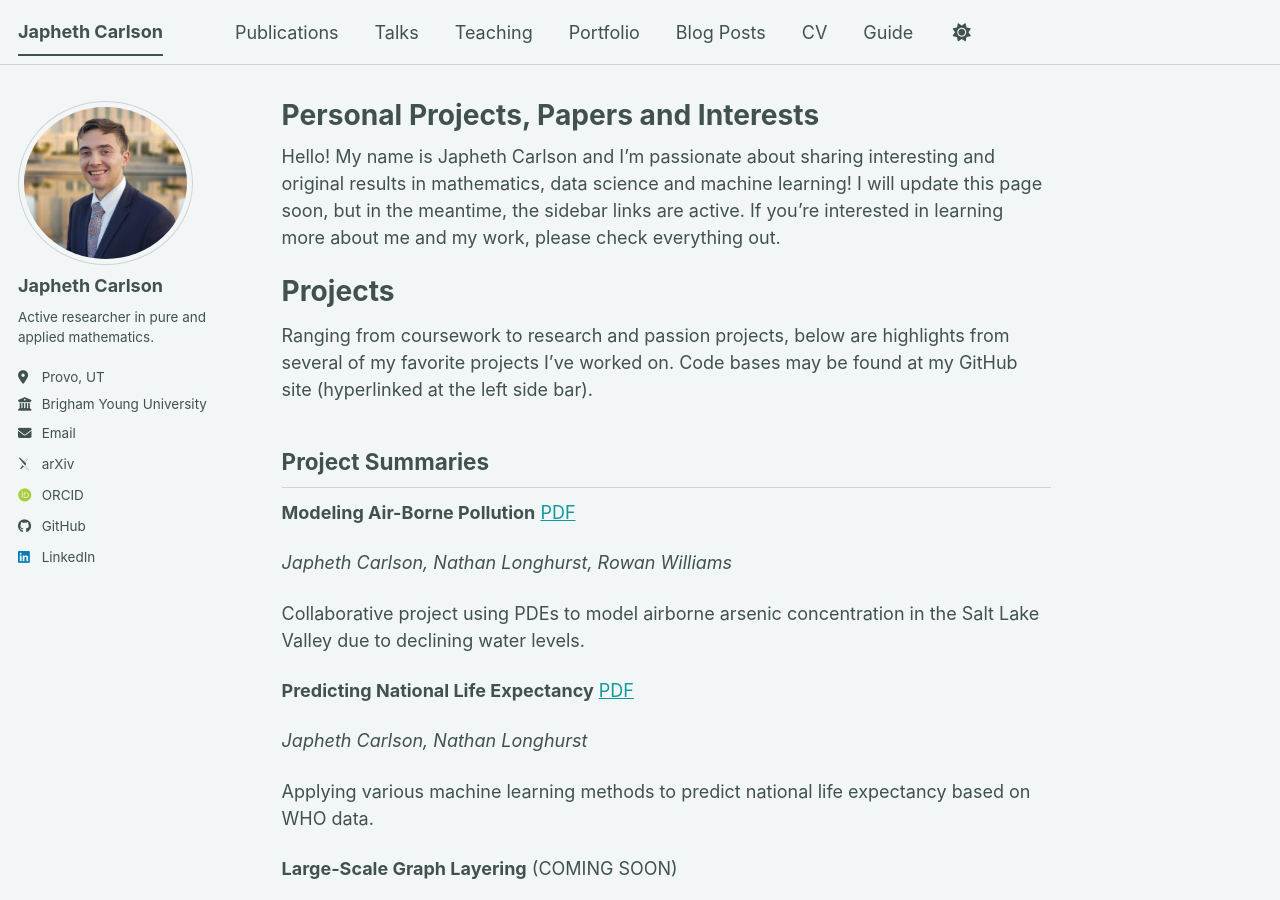
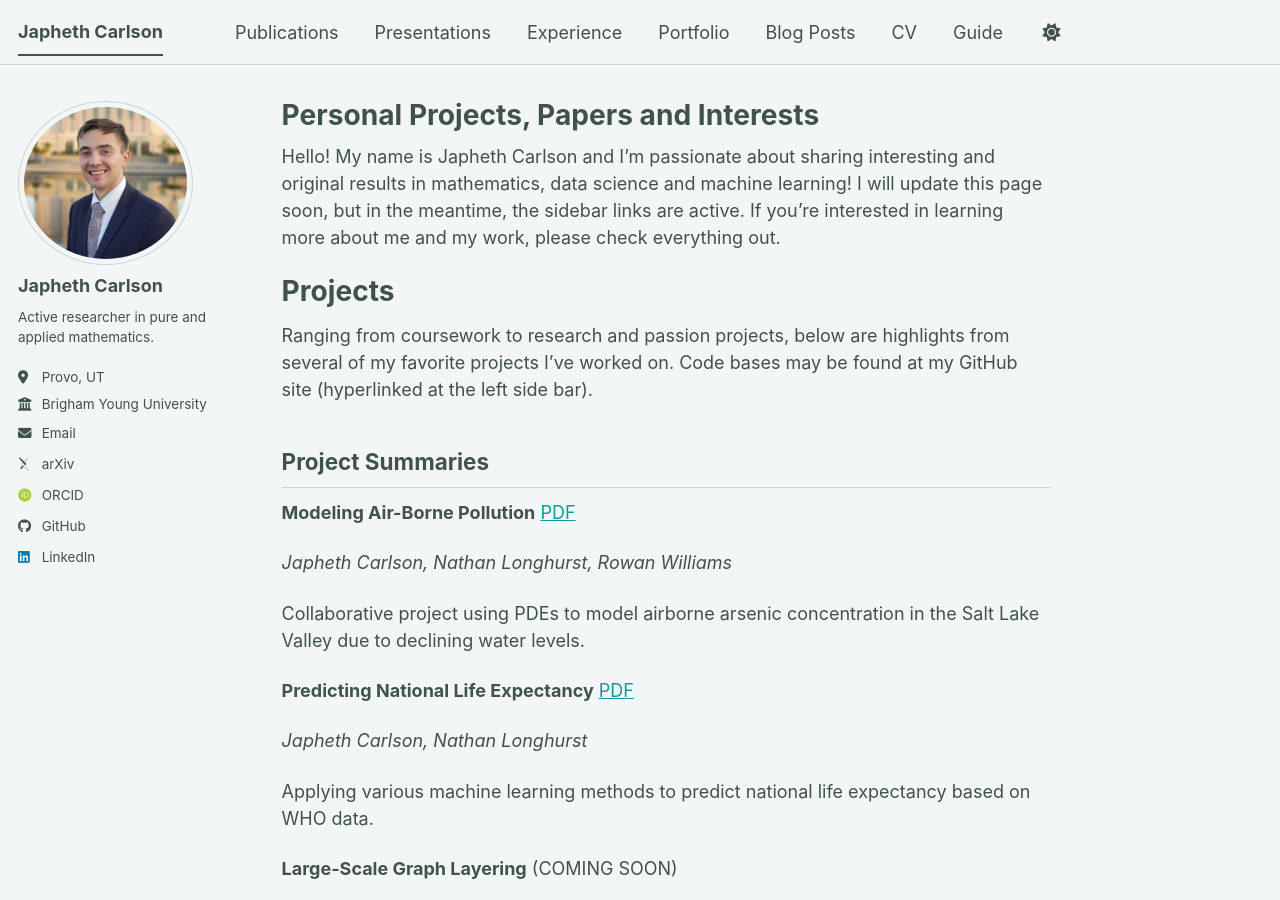
Before and after one commit to jrc117/jrc117.github.io, a Jekyll site: the page built from _pages/about.md, in a window 1280 px wide and 900 px high. Built offline with Jekyll 4.4.1, drawn with Linux system fonts in a browser that asks for light colours; some web fonts are replaced; a script bundle is joined from its source files by our own code; library files that are not in the unit come from our copies.

Commit message:
Rename 'Talks' to 'Presentations' and 'Teaching' to 'Experience'

```diff
--- a/_data/navigation.yml
+++ b/_data/navigation.yml
@@ -11,10 +11,10 @@ main:
   - title: "Publications"
     url: /publications/
 
-  - title: "Talks"
+  - title: "Presentations"
     url: /talks/
 
-  - title: "Teaching"
+  - title: "Experience"
     url: /teaching/
 
   - title: "Portfolio"
```
